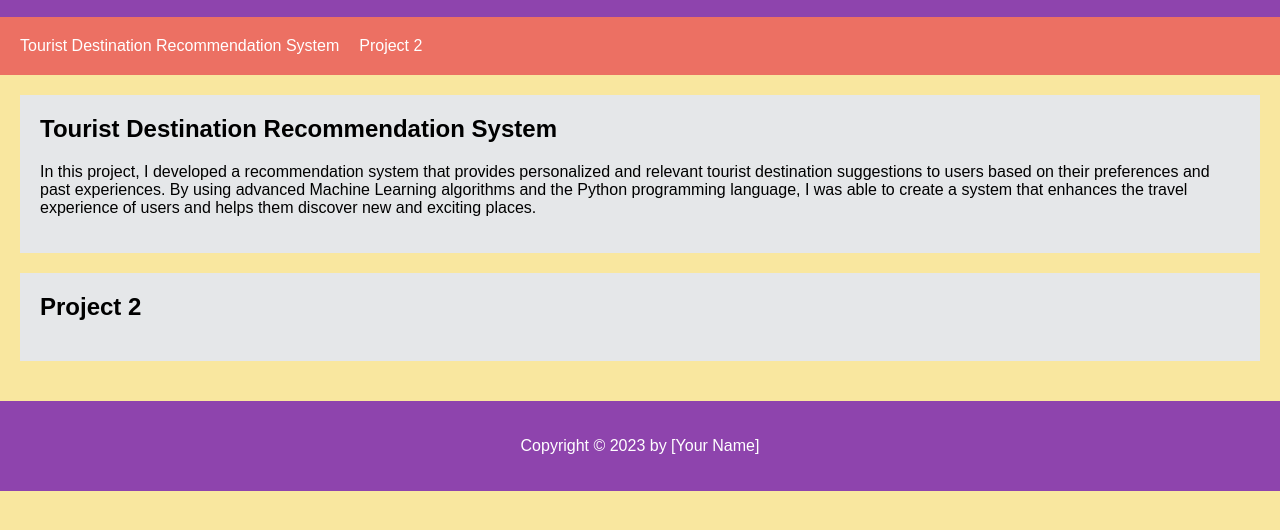
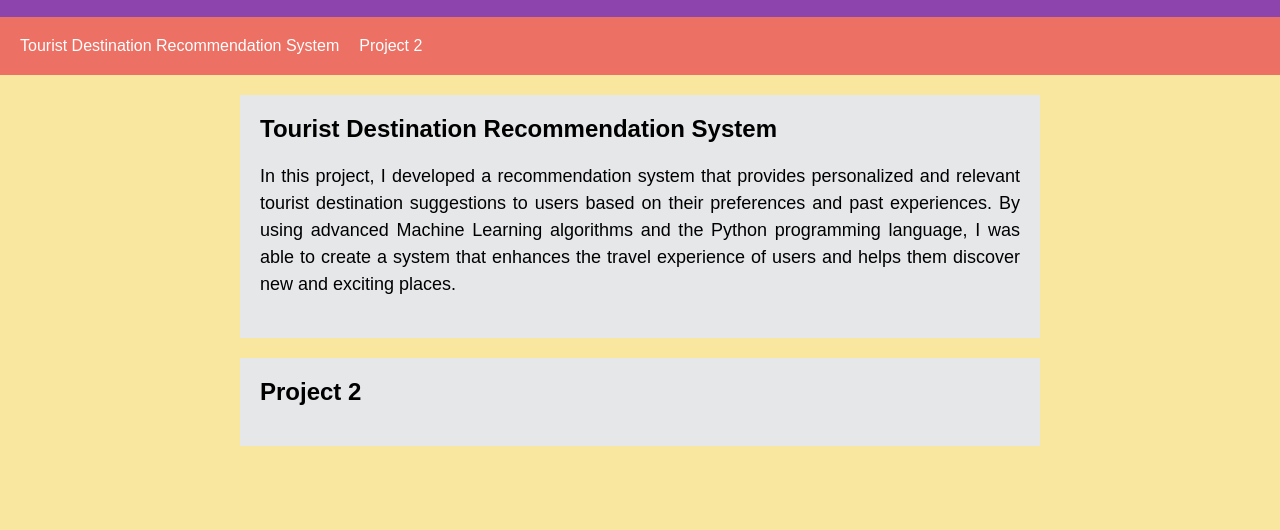
Before and after one commit to JSPenn/JSPenn.github.io, a plain HTML site: page index.html in a window 1280 px wide. Shown: the part 60-590 px from the top of the page. Drawn offline with Linux system fonts and the light colour scheme.

Commit message:
Update index.html

```diff
--- a/index.html
+++ b/index.html
@@ -40,6 +40,8 @@
         text-decoration: none;
       }
       main {
+        max-width: 800px;
+        margin: 0 auto;
         padding: 20px;
         background-color: #F9E79F;
       }
@@ -50,6 +52,12 @@
       }
       section h2 {
         margin-top: 0;
+      }
+      section p {
+        font-size: 18px;
+        line-height: 1.5;
+        margin-bottom: 20px;
+        text-align: justify;
       }
       footer {
         background-color: #8E44AD;
@@ -81,12 +89,4 @@
       </section>
       <section id="project-2">
         <h2>Project 2</h2>
-        <!-- Add the description and other details of Project 2 here -->
-      </section>
-      <!-- Add more project sections here -->
-    </main>
-    <footer>
-      <p>Copyright &copy; 2023 by [Your Name]</p>
-    </footer>
-  </body>
-</html>
+        <!-- Add the description and other details of Project 2 here
```
